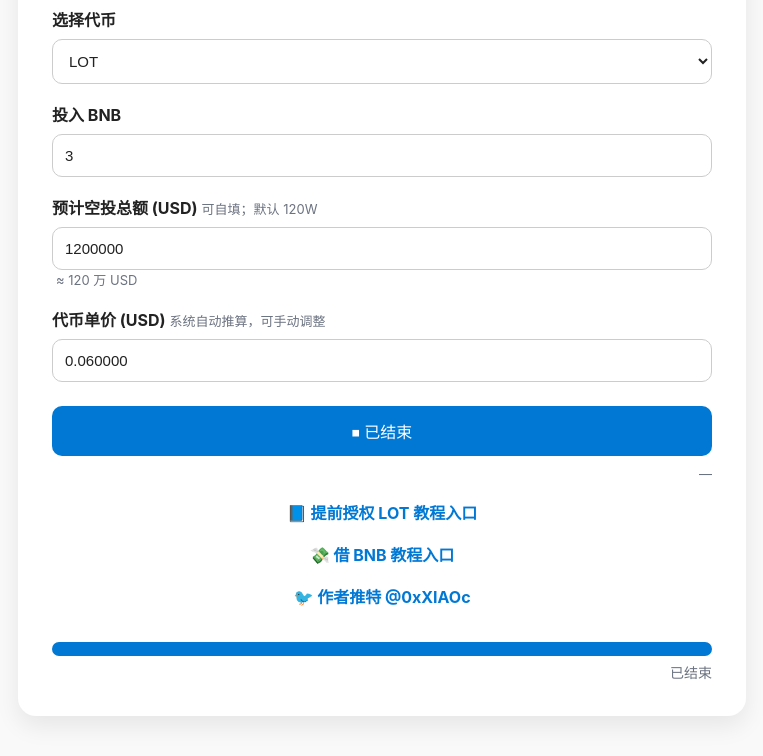
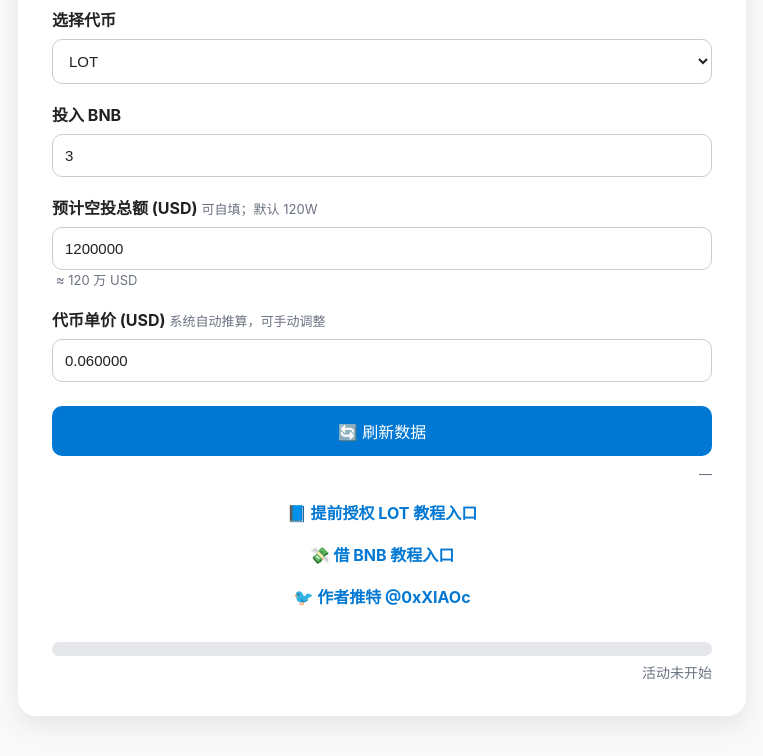
Before and after one commit to 7CCCCC21X/ido, a plain HTML site: page index.html in a window 1280 px wide. Shown: the part 187-943 px from the top of the page, without its empty margins (258-1021 px from the left). Drawn offline with Linux system fonts and the light colour scheme; no server answers.

Commit message:
Update index.html

```diff
--- a/index.html
+++ b/index.html
@@ -90,8 +90,8 @@
 const CONFIG={
   TOTAL_TARGET_BNB:155.08,
   TOTAL_TOKENS:20_000_000,
-  START_TIME:new Date('2025-06-18T16:00:00+08:00'),
-  END_TIME:new Date('2025-06-18T18:00:00+08:00'),
+  START_TIME:new Date('2025-06-20T16:00:00+08:00'),
+  END_TIME:new Date('2025-06-20T18:00:00+08:00'),
   REFRESH_INTERVAL:30_000,
   RPC_NODES:[
     'https://bsc-dataseed.binance.org/',
```
